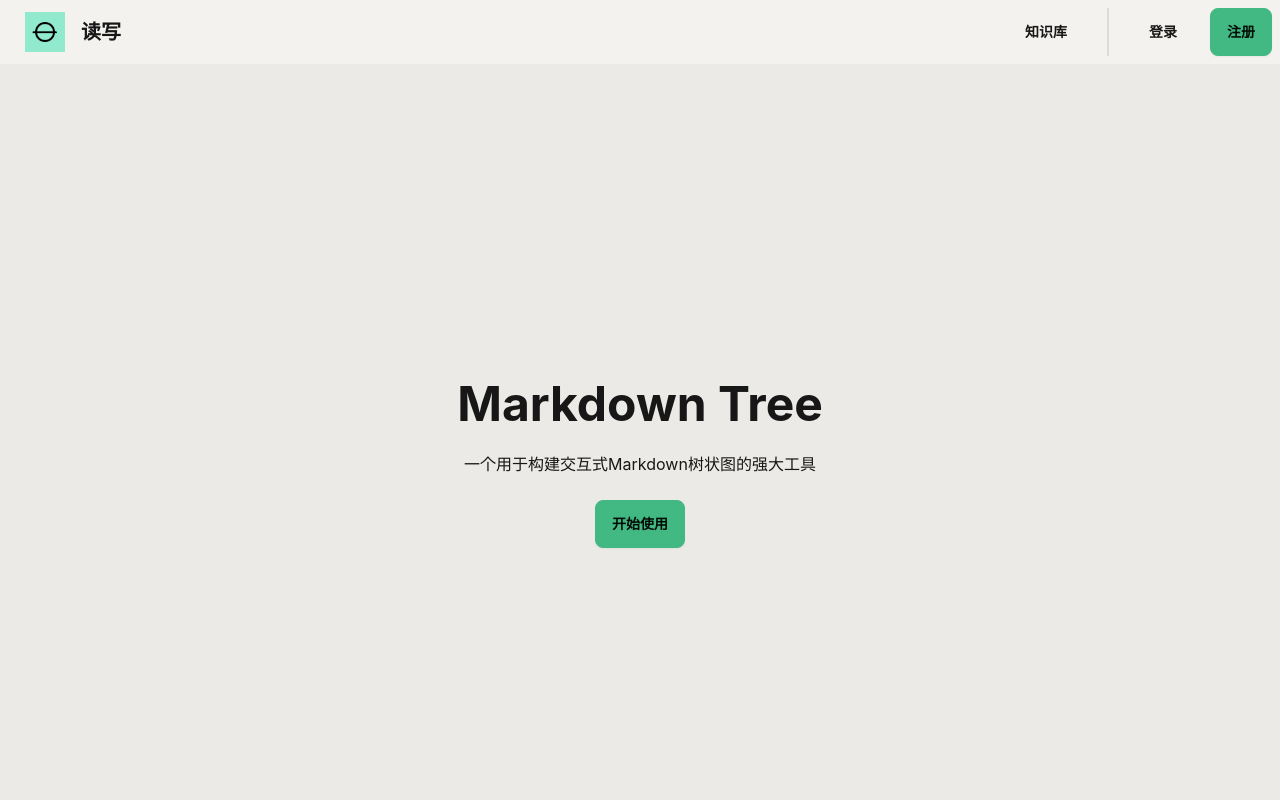
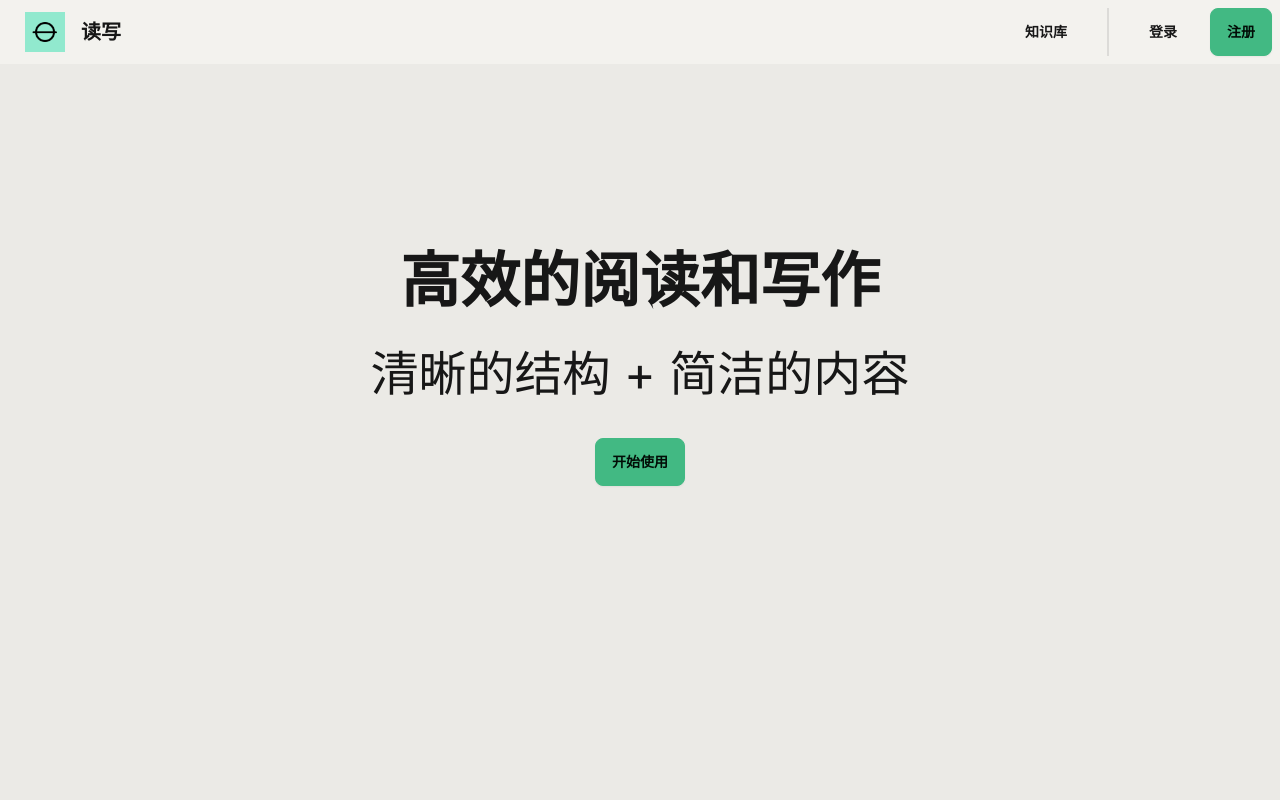
Before and after one commit to willdx/rw-demo-one, a Next.js app: page / in a window 1280 px wide. Shown: the top 800 px of the page. Built offline with nearby package versions, Linux system fonts and the light colour scheme.

Commit message:
feat: 简单调整主页样式

```diff
--- a/app/components/Hero.tsx
+++ b/app/components/Hero.tsx
@@ -1,15 +1,17 @@
-import Link from 'next/link'
+import Link from "next/link";
 
 export default function Hero() {
   return (
     <div className="hero min-h-screen bg-base-200">
-      <div className="hero-content text-center">
-        <div className="max-w-md">
-          <h1 className="text-5xl font-bold">Markdown Tree</h1>
-          <p className="py-6">一个用于构建交互式Markdown树状图的强大工具</p>
-          <Link href="/read" className="btn btn-primary">开始使用</Link>
+      <div className="hero-content text-center mt-[-12rem]">
+        <div className="max-w-xl">
+          <h1 className="text-6xl font-bold mb-10">高效的阅读和写作</h1>
+          <h2 className="text-5xl mb-10">清晰的结构 + 简洁的内容</h2>
+          <Link href="/read" className="btn btn-primary">
+            开始使用
+          </Link>
         </div>
       </div>
     </div>
-  )
+  );
 }
```
